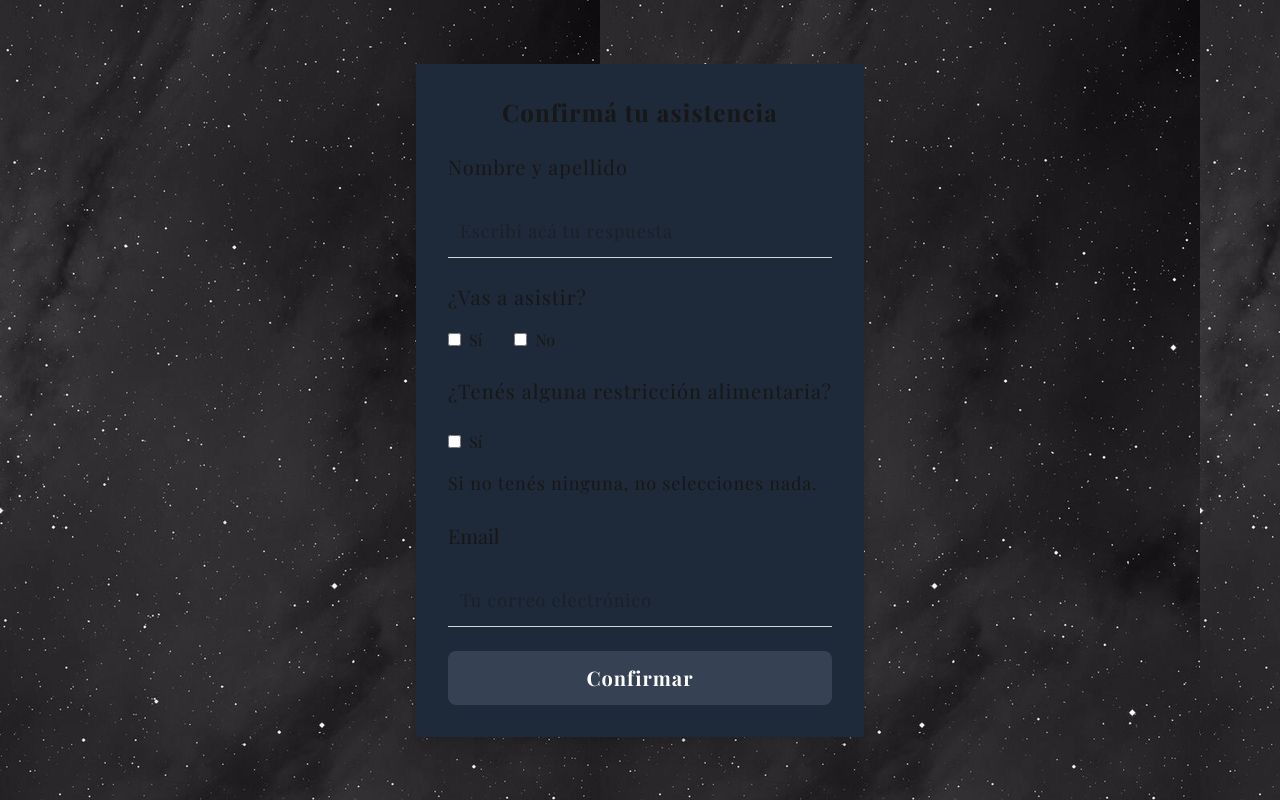
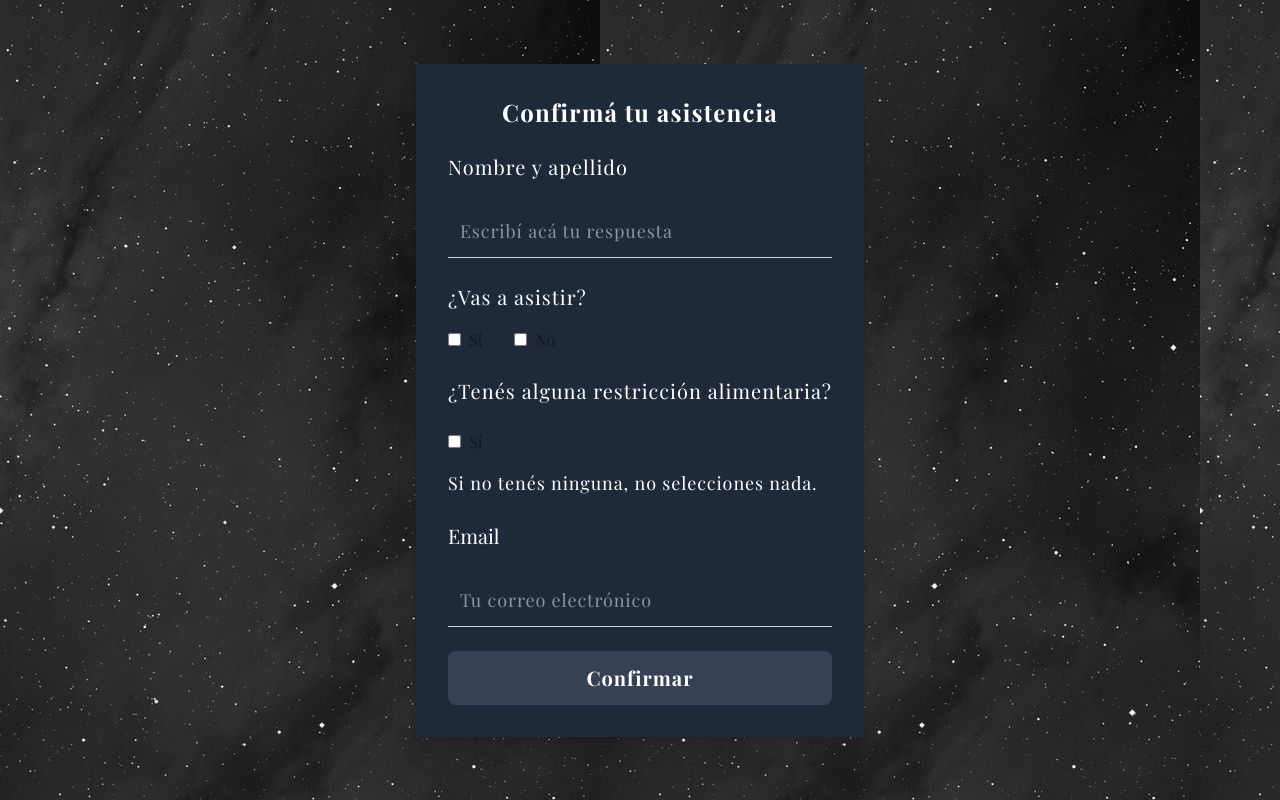
Before and after one commit to HugoEseverri/invitaci-n-tarjeta, a Next.js app in the folder invitacion/: page /formulario in a window 1280 px wide. Built offline with nearby package versions, Linux system fonts and the light colour scheme; no server answers; a web font is replaced by a local one.

Commit message:
cambios en form

```diff
--- a/invitacion/src/app/formulario/page.tsx
+++ b/invitacion/src/app/formulario/page.tsx
@@ -69,20 +69,20 @@ export default function Formulario() {
         <main className="min-h-screen max-h-screen overflow-y-auto flex items-center justify-center p-6 bg-[url('/fondo.jpg')]">
 
             <form onSubmit={handleSubmit} className="w-full max-w-md bg-gray-800 shadow-xl p-8 space-y-6 " style={{ fontFamily: "var(--font-playfair)" }}>
-                <h1 className="text-2xl font-bold  text-center tracking-wider">Confirmá tu asistencia</h1>
+                <h1 className="text-2xl font-bold  text-center tracking-wider text-white">Confirmá tu asistencia</h1>
 
-                <h2 className="text-[20px] tracking-wider">Nombre y apellido</h2>
+                <h2 className="text-[20px] tracking-wider text-white">Nombre y apellido</h2>
                 <input
                     type="text"
                     required
                     placeholder="Escribí acá tu respuesta"
                     value={nombreApellido}
                     onChange={(e) => setNombreApellido(e.target.value)}
-                    className="w-full border-b border-gray-300 text-[18px] tracking-wider p-3 focus:outline-none"
+                    className="w-full border-b border-gray-300 text-[18px] text-white tracking-wider p-3 focus:outline-none"
                 />
 
                 <div className="flex flex-col space-y-2">
-                    <label className="text-[20px] font-medium tracking-wider">¿Vas a asistir?</label>
+                    <label className="text-[20px] font-medium tracking-wider text-white">¿Vas a asistir?</label>
                     <div className="flex gap-4">
                         <label className="flex items-center gap-2 mr-4 mt-2">
                             <input
@@ -90,6 +90,7 @@ export default function Formulario() {
                                 name="asistira"
                                 checked={asistira === true}
                                 onChange={() => setAsistira(true)}
+                                className="text-white"
 
                             />
                             Sí
@@ -100,13 +101,14 @@ export default function Formulario() {
                                 name="asistira"
                                 checked={asistira === false}
                                 onChange={() => setAsistira(false)}
+                                className="text-white"
                             />
                             No
                         </label>
                     </div>
                 </div>
 
-                <h2 className="text-[20px] tracking-wider">¿Tenés alguna restricción alimentaria?</h2>
+                <h2 className="text-[20px] tracking-wider text-white">¿Tenés alguna restricción alimentaria?</h2>
 
                 <div className="flex items-center mb-4">
                     <label>
@@ -116,7 +118,7 @@ export default function Formulario() {
                             value="sí"
                             checked={restricciones === 'sí'}
                             onChange={() => setRestricciones('sí')}
-                            className="mr-2 "
+                            className="mr-2 text-white "
                         />
                         Sí
                     </label>
@@ -127,20 +129,20 @@ export default function Formulario() {
                         placeholder="Escribí tus restricciones alimentarias..."
                         value={restriccionesText}
                         onChange={(e) => setRestriccionesText(e.target.value)}
-                        className="w-full border border-gray-300  p-3 focus:outline-none focus:ring-2 tracking-wider"
+                        className="w-full border border-gray-300 text-white p-3 focus:outline-none focus:ring-2 tracking-wider"
                     />
                 )}
 
-                <p className="text-[18px] mt-2 tracking-wider">Si no tenés ninguna, no selecciones nada.</p>
+                <p className="text-[18px] mt-2 tracking-wider text-white">Si no tenés ninguna, no selecciones nada.</p>
 
-                <h2 className="text-[20px]">Email</h2>
+                <h2 className="text-[20px] text-white">Email</h2>
                 <input
                     type="email"
                     placeholder="Tu correo electrónico"
                     required
                     value={email}
                     onChange={(e) => setEmail(e.target.value)}
-                    className="w-full border-b border-gray-300 text-[18px] p-3 focus:outline-none tracking-wider"
+                    className="w-full border-b border-gray-300 text-[18px] text-white p-3 focus:outline-none tracking-wider"
                 />
 
                 <button
```
